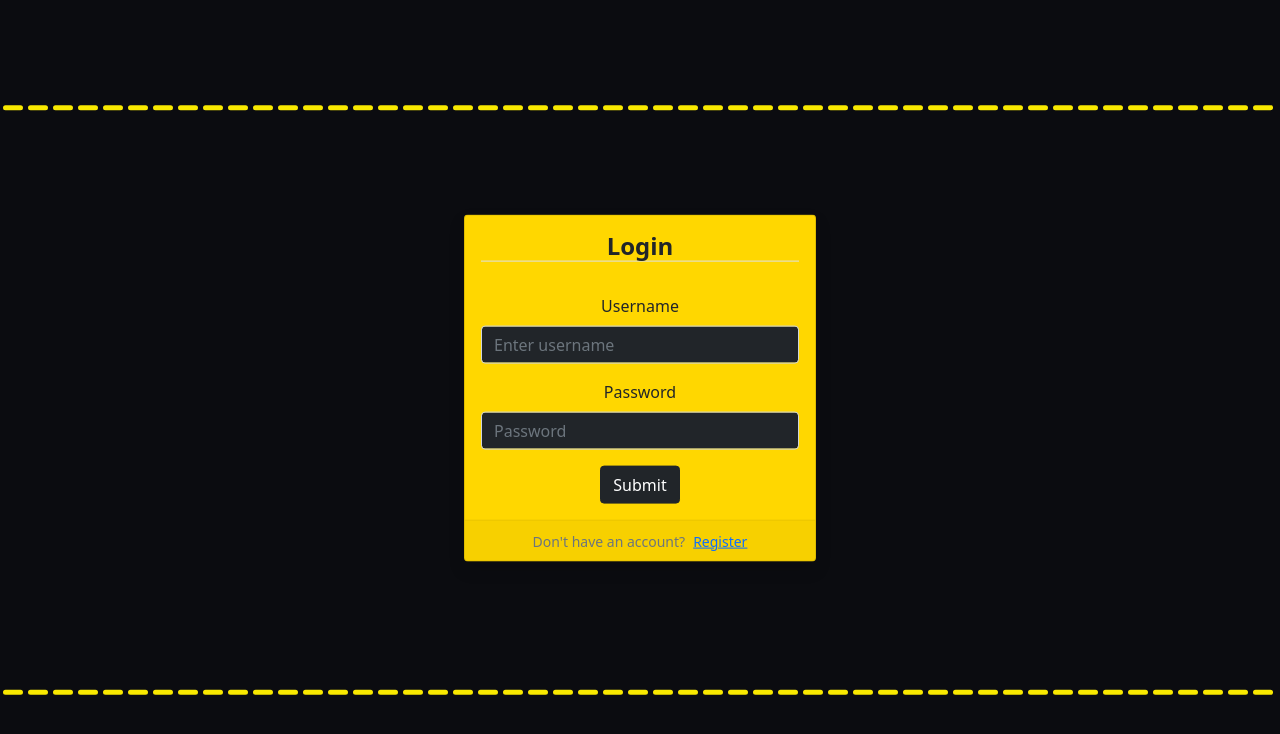
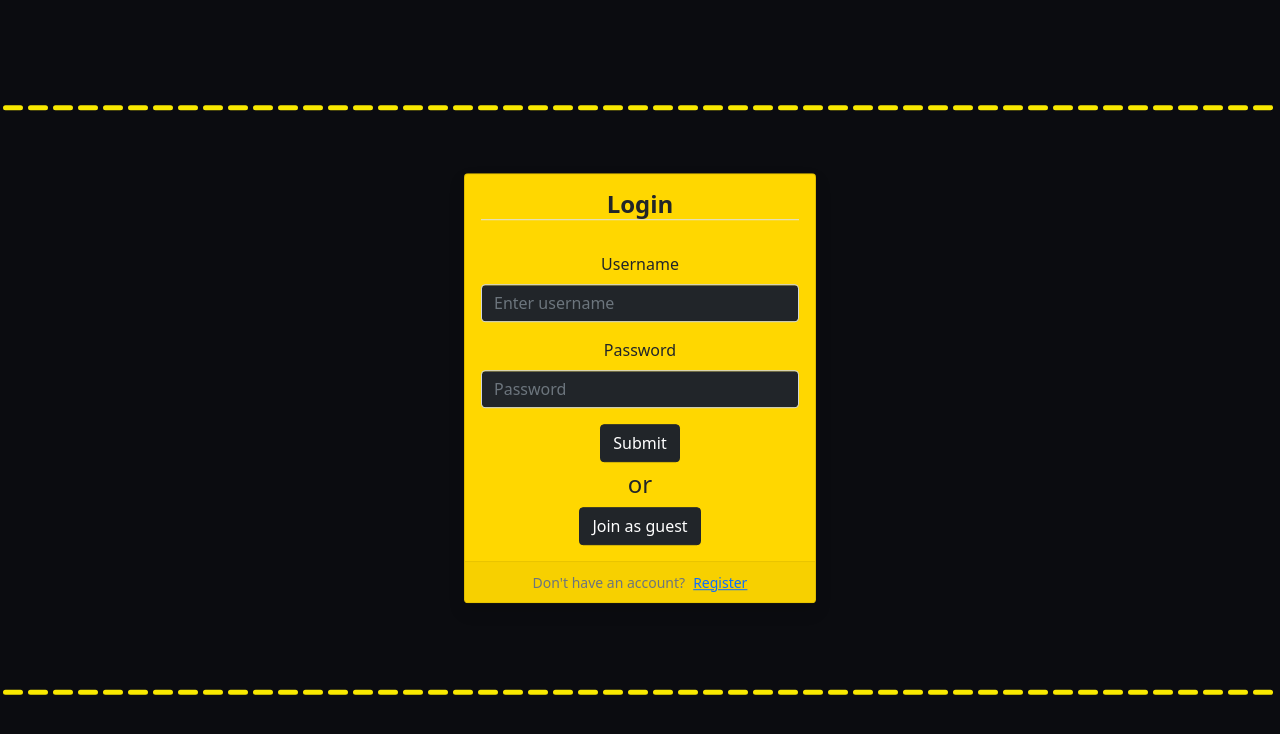
Before and after one commit to VladSandu0308/MPS_Front, a React (Create React App) app: page /login in a window 1280 px wide. Shown: the top 734 px of the page. Built offline with nearby package versions, Linux system fonts and the light colour scheme.

Commit message:
Added guest

```diff
--- a/src/components/Login.js
+++ b/src/components/Login.js
@@ -13,10 +13,22 @@ async function loginUser(credentials) {
     .then(data => data.json())
  }
 
+ async function enterGuest(credentials) {
+  return fetch('http://localhost:3000/enterGuest', {
+    method: 'POST',
+    headers: {
+      'Content-Type': 'application/json'
+    },
+    body: JSON.stringify(credentials)
+  })
+    .then(data => data.json())
+ }
+
 const Login = ({ setToken, token, setUser }) => {
   const [username, setUserName] = useState();
   const [password, setPassword] = useState();
   console.log("1234 " + token);
+
   if(token) {
     return (
       <Navigate to="/" />
@@ -34,6 +46,14 @@ const Login = ({ setToken, token, setUser }) => {
     setUser(retBody.user_id);
 
   }
+
+  const handleGuest = async e => {
+    e.preventDefault();
+    const retBody = await enterGuest({});
+    setToken(retBody.token);
+    setUser(retBody.user_id);
+  }
+
     return (
       <div className='vertical'>
 
@@ -55,7 +75,13 @@ const Login = ({ setToken, token, setUser }) => {
             </div>
 
             <button type="submit" className="btn btn-dark">Submit</button>
+
           </form>
+          <h4 className='mt-2 mx-auto'>
+            or
+          </h4>
+          <button type="submit" className="btn btn-dark" onClick={handleGuest}>Join as guest</button>
+
 
 
           </div>
--- a/src/components/Room.js
+++ b/src/components/Room.js
@@ -104,6 +104,8 @@ const Room = () => {
               <p>{rooms?.user_list?.length}</p>
               <h5>Maximum no. of players</h5>
               <p>{rooms?.max_players}</p>
+              <h5>Number of viewers in room</h5>
+              <p>{rooms?.viewers_nr}</p>
             </div>
           </div>
         </div>
@@ -127,7 +129,7 @@ const Room = () => {
             state.user === rooms?.admin_id ? (
               <div className='col-md-12 d-flex justify-content-center gap-3'>
 
-                <button type="button" class="btn btn-dark btn-lg"></button>
+                <button type="button" class="btn btn-dark btn-lg">Start Game</button>
                 <button type="button" class="btn btn-dark btn-lg">Setings</button>
                 <button type="button" class="btn btn-dark btn-lg" onClick={handleLeaveGame}>Leave Game</button>
               </div>
```
